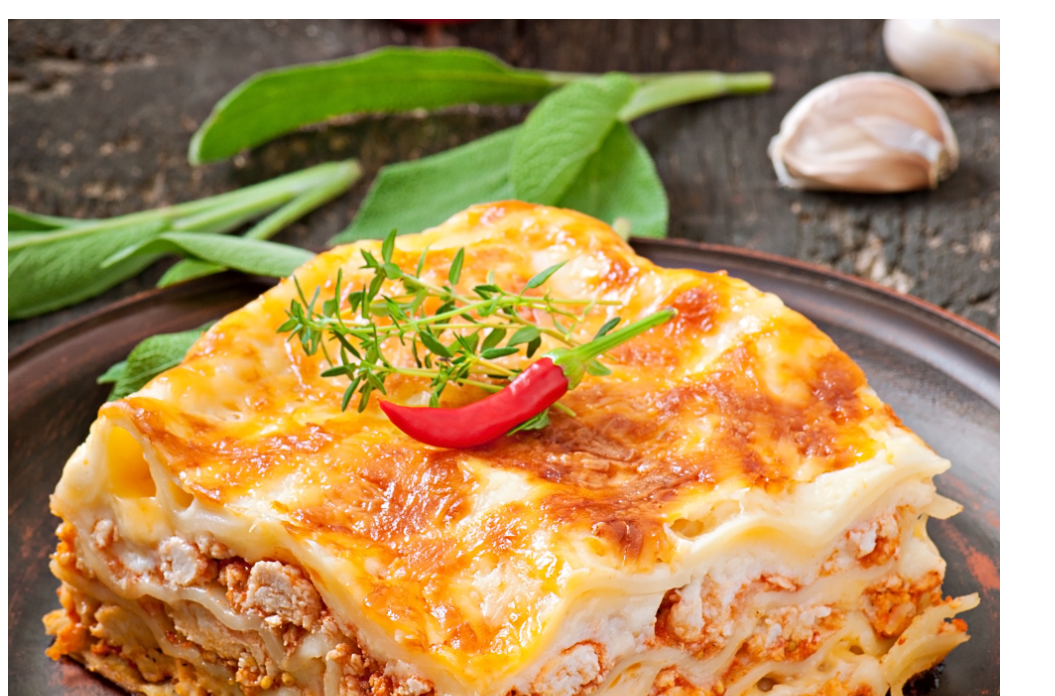
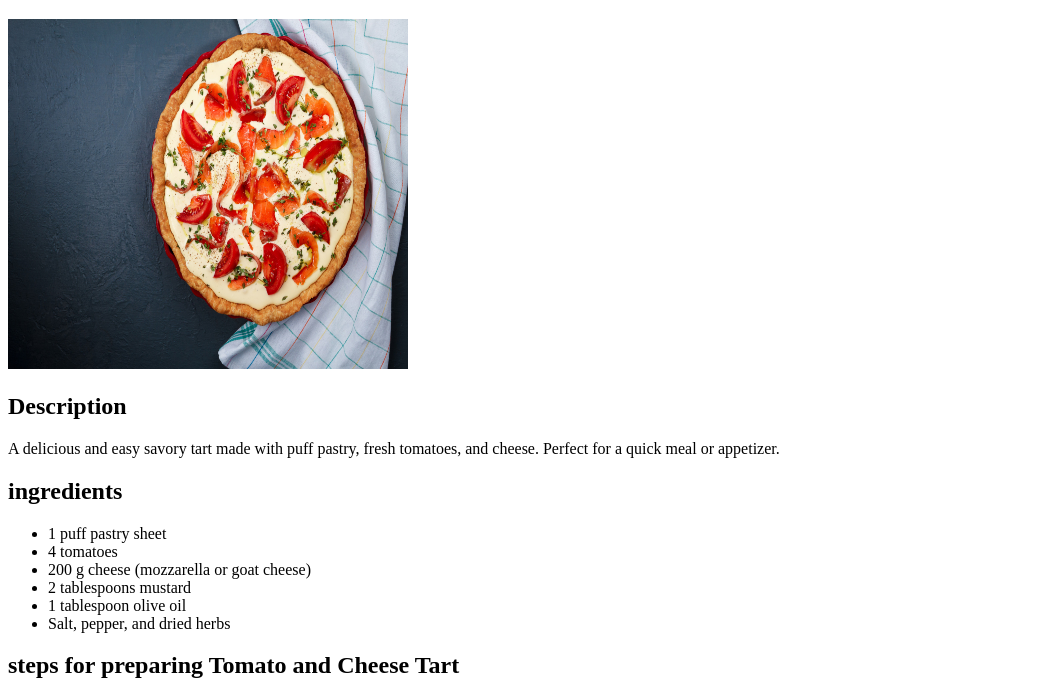
Before and after one commit to massio13/odin-recipes, a plain HTML site: page recipes/tomatocheesetart.html in a window 1280 px wide. Shown: the part 95-791 px from the top of the page, without its empty margins (0-1055 px from the left). Drawn offline with Linux system fonts and the light colour scheme.

Commit message:
mise a jours odin recipe

```diff
--- a/assets/css/style.css
+++ b/assets/css/style.css
@@ -1,4 +1,4 @@
-.lasagna-img{
+.plat{
     width: 400px;
     height: 350px;
 }
--- a/recipes/tomatocheesetart.html
+++ b/recipes/tomatocheesetart.html
@@ -11,10 +11,10 @@
         <li><a href="../index.html">Home</a></li>
     </ul>
     <h1>Tomato and Cheese Tart</h1>
-    <img src="/assets/images/lasagne/14066.jpg" alt="image de Tomato and Cheese Tart" class="tomatocheesetart-img">
+    <img src="/assets/images/tomatocheeze/tomatocheeze.jpg" alt="image de Tomato and Cheese Tart" class="plat tomatocheesetart-img">
     <h2>Description</h2>
     <p> A delicious and easy savory tart made with puff pastry, fresh tomatoes, and cheese. Perfect for a quick meal or appetizer.</p>
-
+    <h2>ingredients</h2>
     <ul>
         <li>1 puff pastry sheet</li>
         <li>4 tomatoes</li>
```
Also changed, not shown: index.html (+2 -0 lines), recipes/lasagne.html (+2 -2 lines), recipes/potatogratin.html (+2 -2 lines), assets/images/gratin/gratin.jpg (added), assets/images/tomatocheeze/tomatocheeze.jpg (added).
